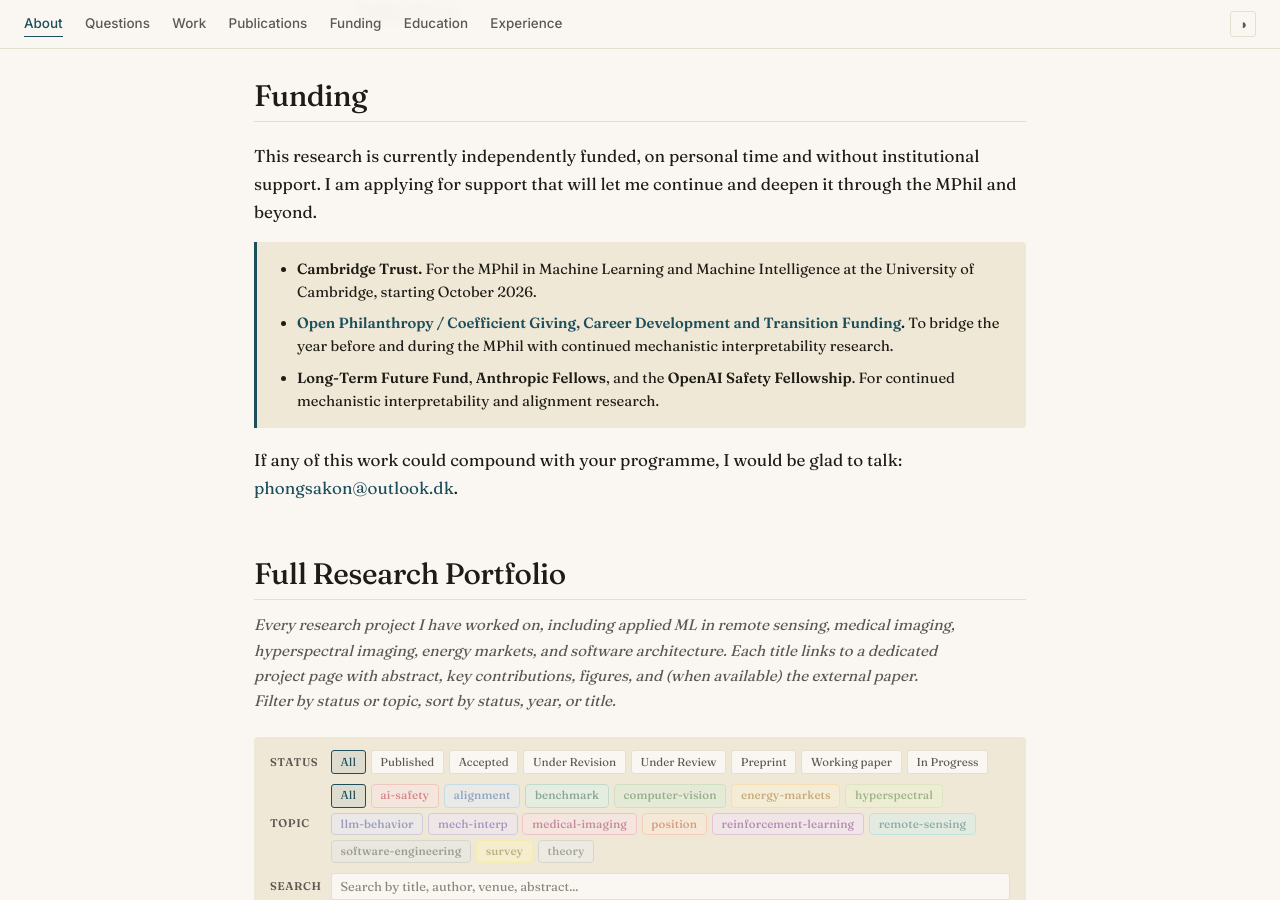
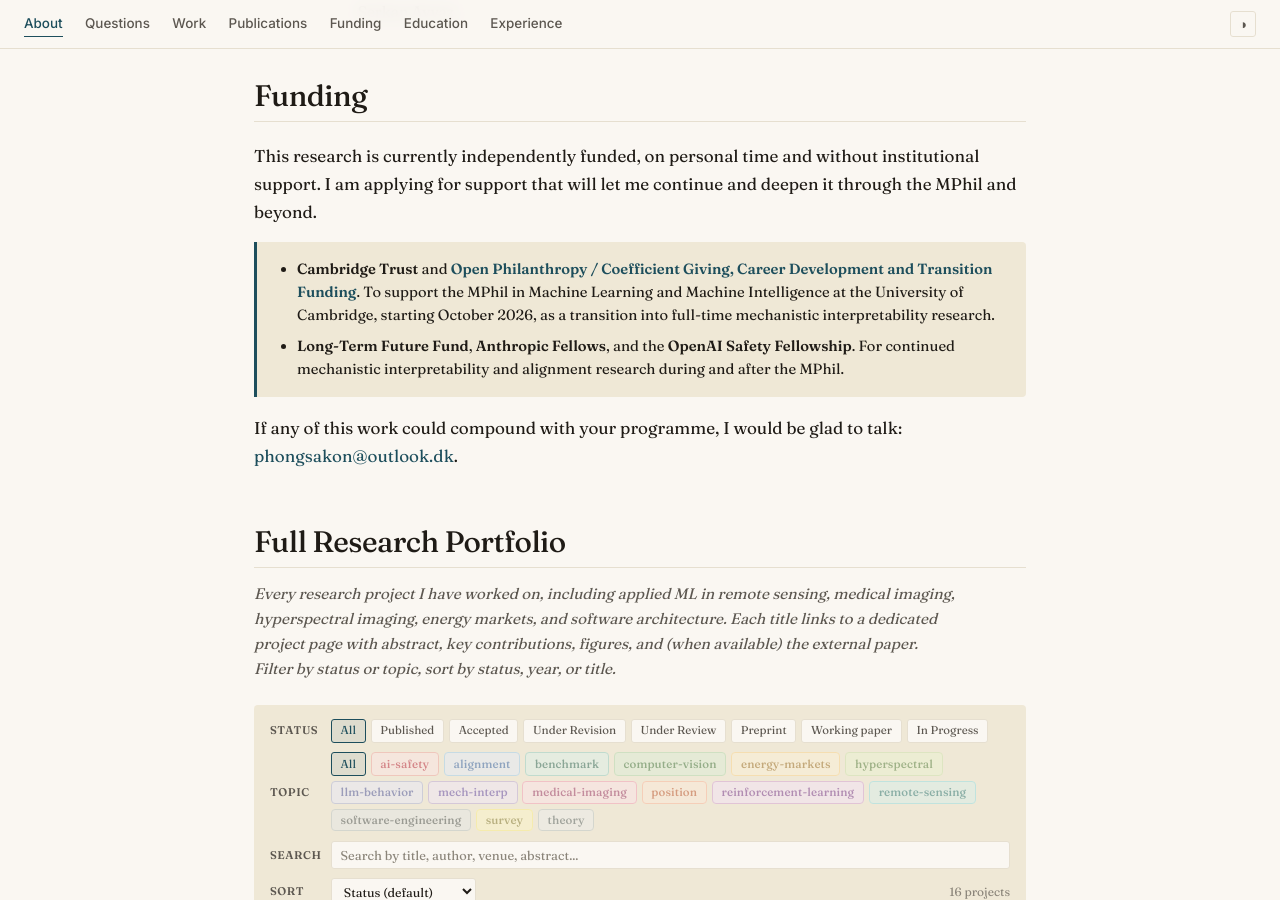
Before and after one commit to phomarkon/phomarkon.github.io, a Jekyll site: the page built from index.html, in a window 1280 px wide and 900 px high, scrolled down 4713 px. Built offline with Jekyll 4.4.1, drawn with Linux system fonts in a browser that asks for light colours.

Commit message:
Group Cambridge Trust with Open Philanthropy CDT as MPhil funding

```diff
--- a/index.html
+++ b/index.html
@@ -140,9 +140,8 @@ layout: default
   <p>This research is currently independently funded, on personal time and without institutional support. I am applying for support that will let me continue and deepen it through the MPhil and beyond.</p>
   <div class="funding-block">
     <ul>
-      <li><strong>Cambridge Trust.</strong> For the MPhil in Machine Learning and Machine Intelligence at the University of Cambridge, starting October 2026.</li>
-      <li><strong><a href="https://coefficientgiving.org/funds/global-catastrophic-risks-opportunities/career-development-and-transition-funding/">Open Philanthropy / Coefficient Giving, Career Development and Transition Funding</a>.</strong> To bridge the year before and during the MPhil with continued mechanistic interpretability research.</li>
-      <li><strong>Long-Term Future Fund</strong>, <strong>Anthropic Fellows</strong>, and the <strong>OpenAI Safety Fellowship</strong>. For continued mechanistic interpretability and alignment research.</li>
+      <li><strong>Cambridge Trust</strong> and <strong><a href="https://coefficientgiving.org/funds/global-catastrophic-risks-opportunities/career-development-and-transition-funding/">Open Philanthropy / Coefficient Giving, Career Development and Transition Funding</a></strong>. To support the MPhil in Machine Learning and Machine Intelligence at the University of Cambridge, starting October 2026, as a transition into full-time mechanistic interpretability research.</li>
+      <li><strong>Long-Term Future Fund</strong>, <strong>Anthropic Fellows</strong>, and the <strong>OpenAI Safety Fellowship</strong>. For continued mechanistic interpretability and alignment research during and after the MPhil.</li>
     </ul>
   </div>
   <p>If any of this work could compound with your programme, I would be glad to talk: <a href="mailto:phongsakon@outlook.dk">phongsakon@outlook.dk</a>.</p>
```
